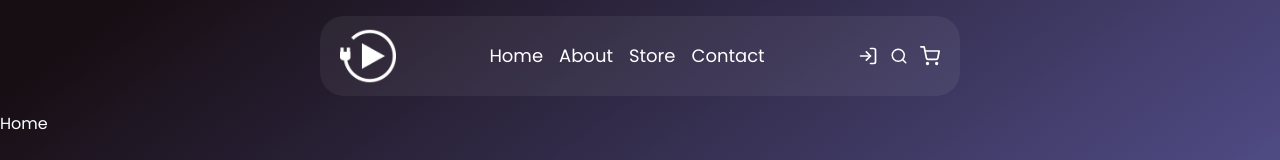
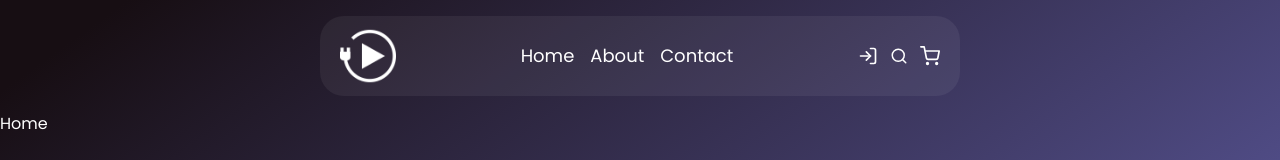
Before and after one commit to imrashidov/plug-and-play, a React (Vite) app: page / in a window 1280 px wide. Shown: the top 160 px of the page. Built offline with nearby package versions, Linux system fonts and the light colour scheme.

Commit message:
Remove: 'Store' link from Navbar

```diff
--- a/src/components/Navbar.jsx
+++ b/src/components/Navbar.jsx
@@ -16,7 +16,6 @@ const Navbar = () => {
           <ul>
             <Link>Home</Link>
             <Link>About</Link>
-            <Link>Store</Link>
             <Link>Contact</Link>
           </ul>
           <div className="nav-tools">
```
